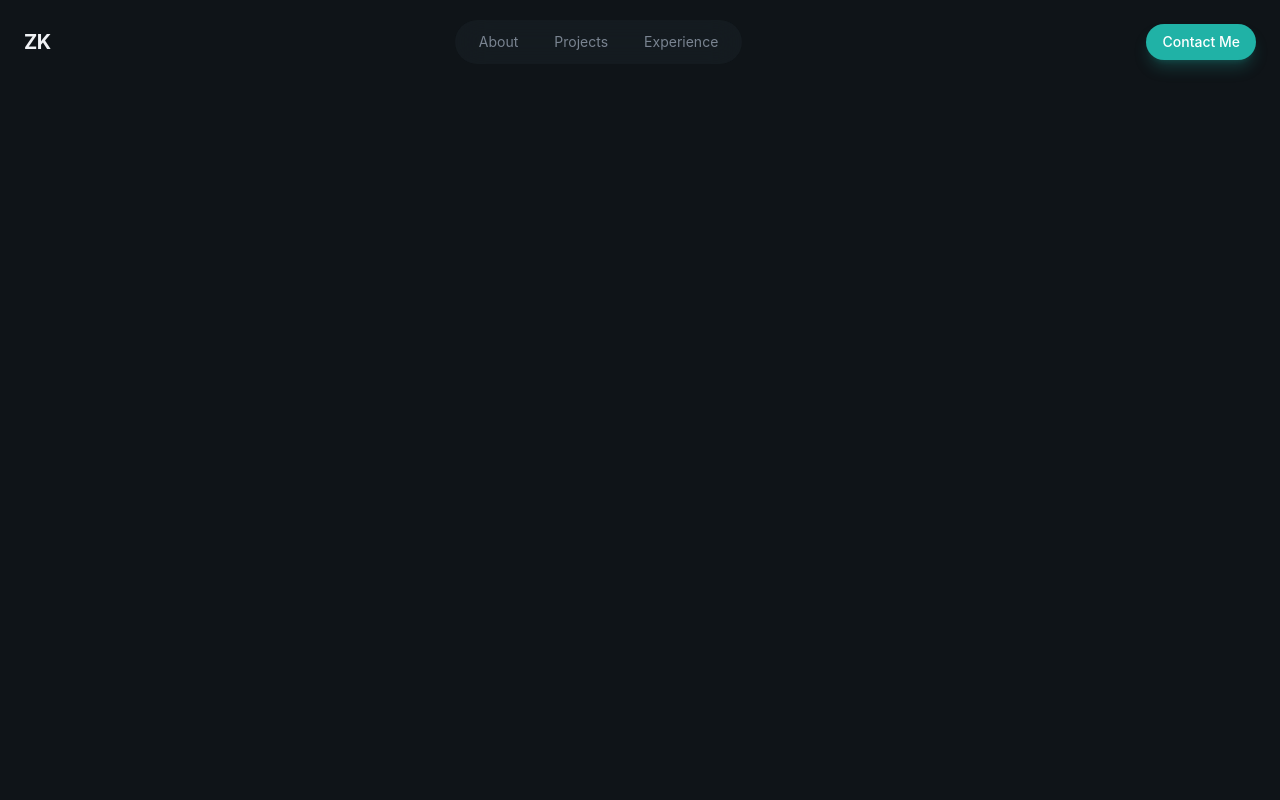
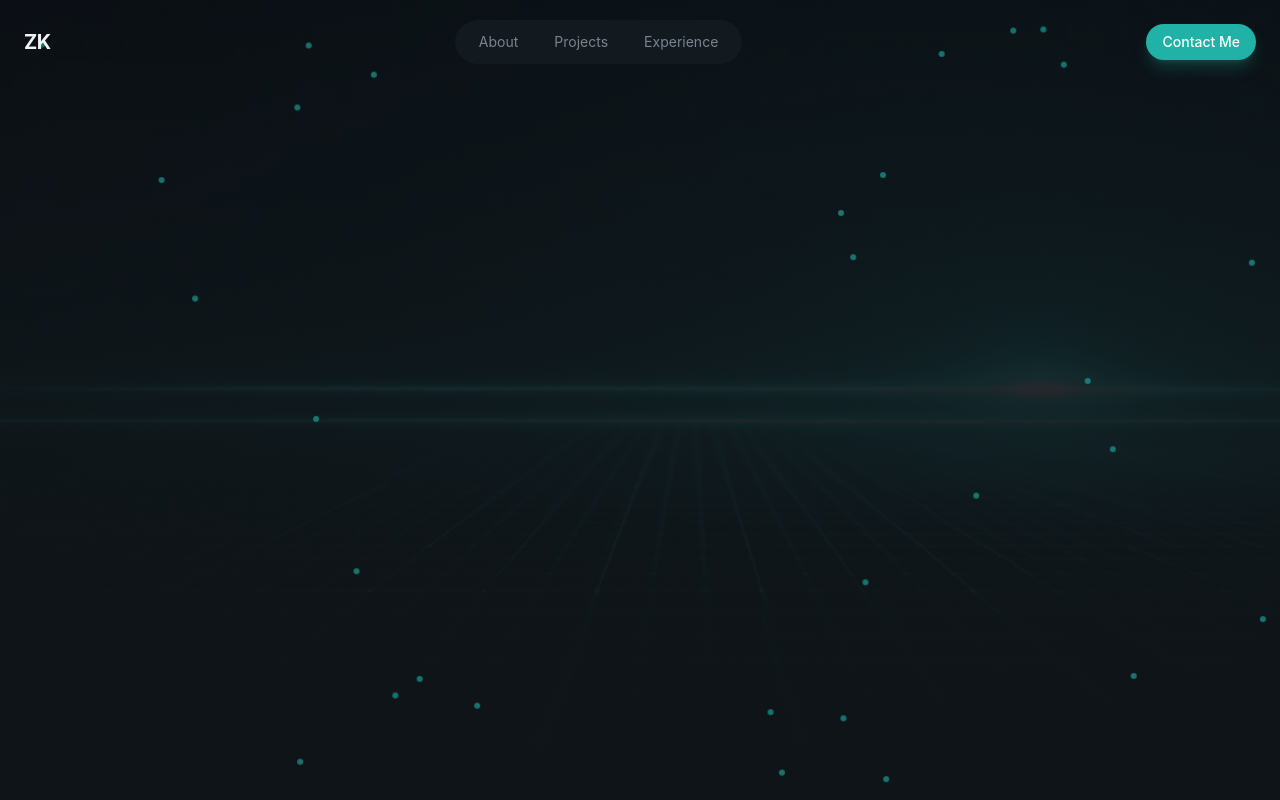
Before and after one commit to ZiKoundou/Portfolio-Website, a React (Vite) app in the folder portfolio-website/: page / in a window 1280 px wide. Built offline with nearby package versions, Linux system fonts and the light colour scheme.

Commit message:
background image and floaty dots

```diff
--- a/portfolio-website/src/index.css
+++ b/portfolio-website/src/index.css
@@ -64,6 +64,22 @@
             filter: blur(0);
         }
     }
+
+    @keyframes slow-drift{
+        0%,
+        100% {
+            transform: translate(0,0);
+        }
+        25%{
+            transform: translate(20px,-30px);
+        }
+        50%{
+            transform: translate(-15px,-20px);
+        }
+        75%{
+            transform: translate(30px,10px);
+        }
+    }
     .animate-fade-in{
         animation: fade-in 0.6s ease-out both;
     }
--- a/portfolio-website/src/layout/Navbar.jsx
+++ b/portfolio-website/src/layout/Navbar.jsx
@@ -11,7 +11,7 @@
 export const Navbar = () => {
     const [isMobileMenuOpen, setIsMobileMenuOpen] = useState(false);
     return (
-        <header className="fixed top-0 left-0 right-0 bg-transparent py-5">
+        <header className="fixed top-0 left-0 right-0 bg-transparent py-5 z-50">
             <nav className="container mx-auto px-6 flex items-center justify-between">
                 <a className="text-xl font-bold tracking-tight hover:text-primary">
                     ZK
--- a/portfolio-website/src/sections/Hero.jsx
+++ b/portfolio-website/src/sections/Hero.jsx
@@ -1,5 +1,29 @@
 export const Hero = () => {
     return (
-        <section></section>
+        <section className="relative min-h-screen flex items-center overflow-hidden">
+            {/* bg */}
+            <div className="absolute inset-0">
+                <img src="/hero-bg.jpg" alt="Hero image" className="w-full h-full object-cover opacity-40"/>
+                <div className="absolute inset-0 bg-gradient-to-b from-background/20 via-background/80 to-background"/>
+            </div>
+
+            {/* Green Dots */}
+            <div className="absolute inset-0 overflow-hidden pointer-events-none">
+                {[...Array(30)].map((_, i) => (
+                    <div
+                        className="absolute w-1.5 h-1.5 rounded-full opacity-60"
+                        style={{
+                            backgroundColor: "#20B2A6",
+                            left: `${Math.random() * 100}%`,
+                            top: `${Math.random() * 100}%`,
+                            animation: `slow-drift ${15 + Math.random() * 20}s ease-in-out infinite`,
+                            animationDelay: `${Math.random() * 5}s`
+                        }}
+                    />
+                ))}
+            </div>
+        </section>
+
+
     )
 }
```
Also changed, not shown: portfolio-website/public/hero-bg.jpg (added), portfolio-website/public/profile-photo.jpg (added).
